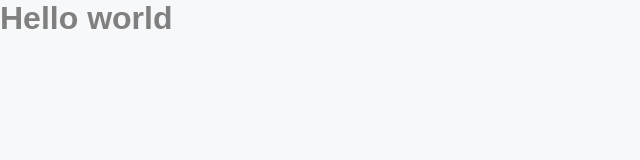
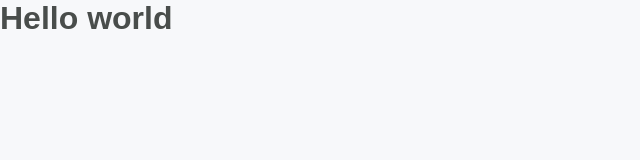
Before and after one commit to Rigaudluan/ReactNLW5, a Next.js app: page / in a window 1280 px wide. Shown: the top 160 px of the page, without its empty margins (0-640 px from the left). Built offline with nearby package versions, Linux system fonts and the light colour scheme.

Commit message:
adicionar estilo geral

```diff
--- a/src/styles/global.scss
+++ b/src/styles/global.scss
@@ -38,8 +38,13 @@
   }
 
   body, input, textarea, button {
-    font: 500 1rem sans-serif;
+    font: 500 1rem Inter, sans-serif;
     color: var(--gray-500);
+  }
+  h1, h2, h3, h4, h5, h6{
+    font-weight: 600;
+    font-family: Lexend, sans-serif;
+    color: var(--gray-800);
   }
 
   h1 {
```
Also changed, not shown: src/styles/app.module.scss (added, +7 -0 lines).
